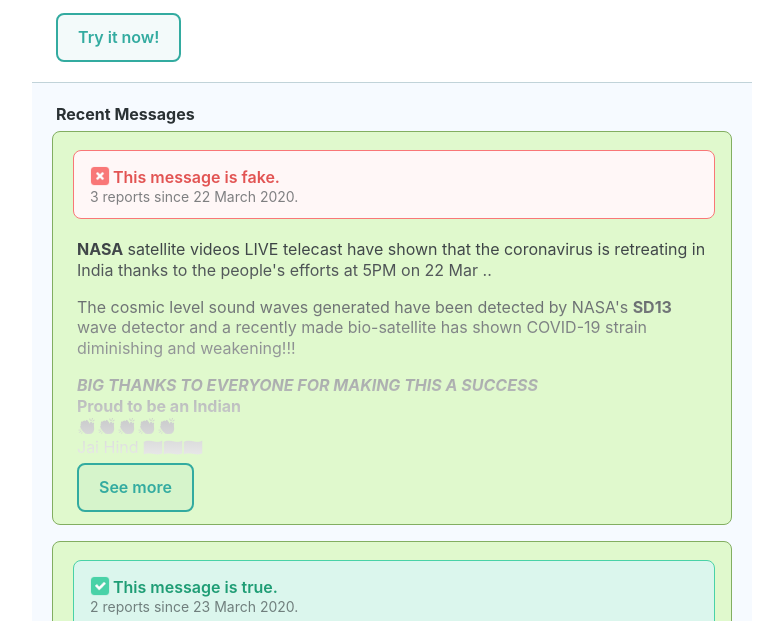
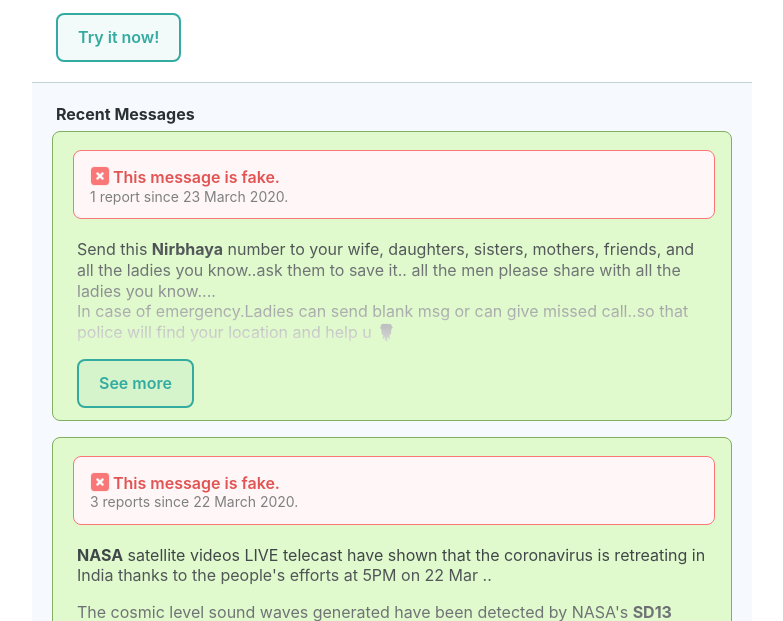
Before and after one commit to gyanl/fakechecker, a plain HTML site: page index.html in a window 1280 px wide. Shown: the part 566-1187 px from the top of the page, without its empty margins (248-1031 px from the left). Drawn offline with Linux system fonts and the light colour scheme.

Commit message:
Add nirbhaya to index

```diff
--- a/index.html
+++ b/index.html
@@ -25,6 +25,25 @@
 <div class="comment-section">
 
 <h4>Recent Messages</h4><p></p>
+
+<div class="whatsapp-message">
+  <div class="alert-inside fake">
+    <div class="text-dark-red bold">
+      <img class="icon20" src="img/false-color.png">This message is fake.
+    </div>
+    <div class="opacity60 smaller">
+      1 report since 23 March 2020.
+    </div>
+  </div>
+
+  <div class="message-preview">
+    <p>Send this <b>Nirbhaya</b> number to your wife, daughters, sisters, mothers, friends, and all the ladies you know..ask them to save it.. all the men please share with all the ladies you know....
+    <br>In case of emergency.Ladies can send blank msg or can give missed call..so that police will find your location and help u 🌹
+  </div>
+
+  <a href="nirbhaya-helpline.html" class="whatsapp-button">See more</a>
+
+</div>
 
 <div class="whatsapp-message">
   <div class="alert-inside fake">
```
